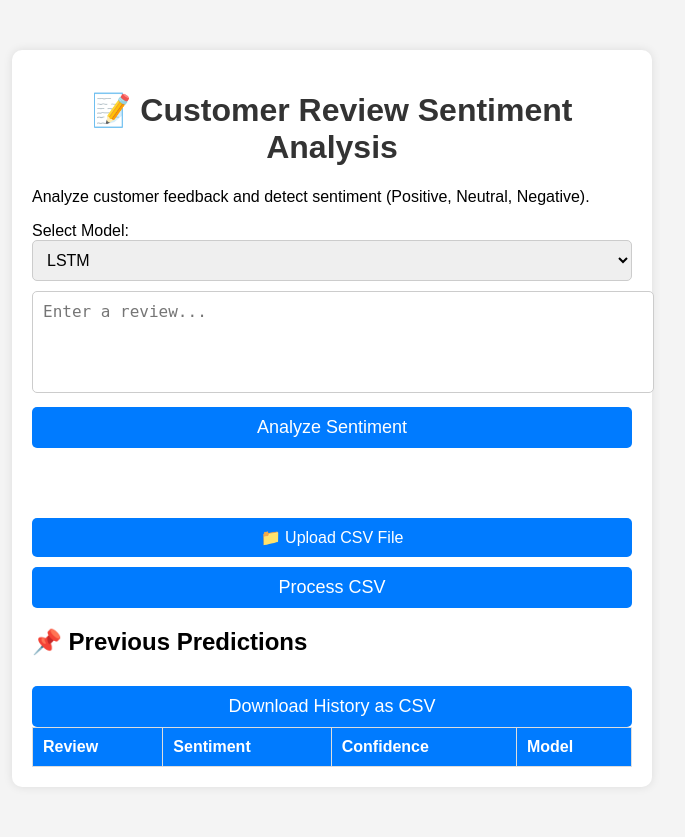
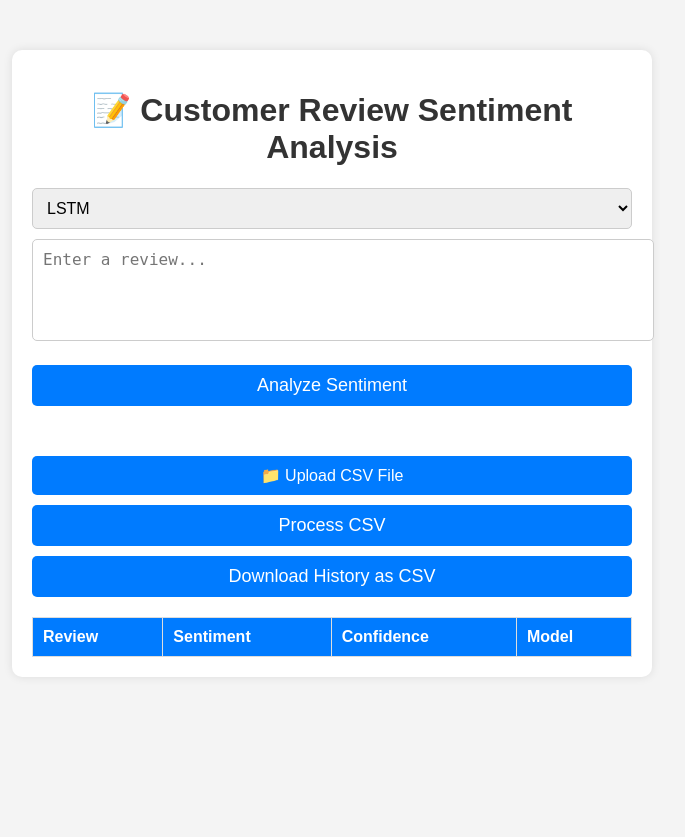
Before and after one commit to dagbolade/customer-review-sentiment, a Flask app: page / in a window 1280 px wide. Shown: the whole page, without its empty margins (308-993 px from the left). After the commit the page ends 657 px from the top, so only its background shows below. Run offline with Flask 3, Linux system fonts and the light colour scheme; lists and menus that the app fills with data are empty.

Commit message:
improved interface

```diff
--- a/templates/index.html
+++ b/templates/index.html
@@ -24,13 +24,16 @@
             text-align: center;
             color: #333;
         }
-        textarea {
+        textarea, select {
             width: 100%;
-            height: 80px;
             padding: 10px;
             font-size: 16px;
             border-radius: 5px;
             border: 1px solid #ccc;
+            margin-bottom: 10px;
+        }
+        textarea {
+            height: 80px;
             resize: none;
         }
         button {
@@ -55,40 +58,8 @@
             font-size: 18px;
             font-weight: bold;
         }
-        .positive {
-            background-color: #d4edda;
-            color: #155724;
-        }
-        .neutral {
-            background-color: #fff3cd;
-            color: #856404;
-        }
-        .negative {
-            background-color: #f8d7da;
-            color: #721c24;
-        }
-        .history {
-            margin-top: 20px;
-        }
-        .history table {
-            width: 100%;
-            border-collapse: collapse;
-        }
-        .history th, .history td {
-            border: 1px solid #ddd;
-            padding: 10px;
-            text-align: left;
-        }
-        .history th {
-            background-color: #007bff;
-            color: white;
-        }
-        .file-upload {
-            margin-top: 20px;
-        }
-        .file-upload input[type="file"] {
-            display: none;
-        }
+        .positive { background-color: #d4edda; color: #155724; }
+        .negative { background-color: #f8d7da; color: #721c24; }
         .file-upload label {
             display: block;
             padding: 10px;
@@ -98,8 +69,8 @@
             text-align: center;
             cursor: pointer;
         }
-        .file-upload label:hover {
-            background-color: #0056b3;
+        .file-upload input[type="file"] {
+            display: none;
         }
         .download-link {
             display: block;
@@ -108,39 +79,36 @@
             color: #007bff;
             text-decoration: none;
         }
-        .download-link:hover {
-            text-decoration: underline;
+        table {
+            width: 100%;
+            border-collapse: collapse;
+            margin-top: 20px;
         }
-        select {
-            width: 100%;
+        th, td {
+            border: 1px solid #ddd;
             padding: 10px;
-            font-size: 16px;
-            border-radius: 5px;
-            border: 1px solid #ccc;
-            margin-bottom: 10px;
+            text-align: left;
+        }
+        th {
+            background-color: #007bff;
+            color: white;
         }
     </style>
 </head>
 <body>
     <div class="container">
         <h1>📝 Customer Review Sentiment Analysis</h1>
-        <p>Analyze customer feedback and detect sentiment (Positive, Neutral, Negative).</p>
 
-        <!-- Model Selection Dropdown -->
-        <label for="model">Select Model:</label>
         <select id="model">
             <option value="LSTM">LSTM</option>
             <option value="BERT">BERT</option>
         </select>
 
-        <!-- Text Input for Single Review -->
         <textarea id="reviewInput" placeholder="Enter a review..."></textarea>
         <button onclick="analyzeSentiment()">Analyze Sentiment</button>
 
-        <!-- Result Display -->
         <div id="result" class="result"></div>
 
-        <!-- CSV File Upload -->
         <div class="file-upload">
             <label for="csvFile">📁 Upload CSV File</label>
             <input type="file" id="csvFile" accept=".csv">
@@ -148,10 +116,6 @@
             <a id="downloadLink" class="download-link" style="display: none;">Download Processed CSV</a>
         </div>
 
-        <!-- History Table -->
-        <div class="history">
-            <h2>📌 Previous Predictions</h2>
-            <!-- Add the Download History Button here -->
         <button onclick="downloadHistory()">Download History as CSV</button>
         <table>
             <thead>
@@ -165,70 +129,47 @@
             <tbody id="historyTable"></tbody>
         </table>
     </div>
-    </div>
 
     <script>
-        // Function predicting sentiment
-        function analyzeSentiment() {
-        const review = document.getElementById("reviewInput").value;
+        async function analyzeSentiment() {
+            const review = document.getElementById("reviewInput").value.trim();
             const model = document.getElementById("model").value;
             const resultDiv = document.getElementById("result");
 
-        if (!review.trim()) {
+            if (!review) {
                 alert("Please enter a review.");
                 return;
             }
 
-        // Show loading indicator
             resultDiv.textContent = "Analyzing...";
             resultDiv.className = "result";
 
-        // Instead of calling the FastAPI endpoint directly, use the Flask backend as a proxy
-        fetch("/analyze", {
+            try {
+                const response = await fetch("/analyze", {
                     method: "POST",
-            headers: {
-                "Content-Type": "application/json",
-            },
-            body: JSON.stringify({
-                text: review,
-                model: model
-            })
-        })
-        .then(response => {
-            console.log("Response status:", response.status);
-            if (!response.ok) {
-                return response.text().then(text => {
-                    throw new Error(`Server error (${response.status}): ${text}`);
+                    headers: { "Content-Type": "application/json" },
+                    body: JSON.stringify({ text: review, model: model })
                 });
+
+                if (!response.ok) throw new Error(await response.text());
+
+                const data = await response.json();
+                resultDiv.textContent = `Prediction: ${data.sentiment} (${(data.confidence * 100).toFixed(2)}%)`;
+                resultDiv.className = `result ${data.sentiment.toLowerCase()}`;
+
+                addToHistory(review, data.sentiment, data.confidence, model);
+            } catch (error) {
+                resultDiv.textContent = `Error: ${error.message}`;
+                resultDiv.className = "result negative";
             }
-            return response.json();
-        })
-        .then(data => {
-            console.log("Received data:", data);
+        }
 
-            // Display the prediction result
-            resultDiv.textContent = `Prediction: ${data.sentiment} (Confidence: ${(data.confidence * 100).toFixed(2)}%)`;
-            resultDiv.className = "result " + data.sentiment.toLowerCase();
-
-            // Add to history table
-            const historyTable = document.getElementById("historyTable");
-            const newRow = historyTable.insertRow(0);
-
-            const cell1 = newRow.insertCell(0);
-            const cell2 = newRow.insertCell(1);
-            const cell3 = newRow.insertCell(2);
-            const cell4 = newRow.insertCell(3);
-
-            cell1.textContent = review.length > 50 ? review.substring(0, 50) + "..." : review;
-            cell2.textContent = data.sentiment;
-            cell3.textContent = (data.confidence * 100).toFixed(2) + "%";
-            cell4.textContent = model;
-        })
-        .catch(error => {
-            console.error("Detailed error:", error);
-            resultDiv.textContent = "Error: " + error.message;
-            resultDiv.className = "result negative";
-        });
+        function addToHistory(review, sentiment, confidence, model) {
+            const row = document.getElementById("historyTable").insertRow(0);
+            row.insertCell(0).textContent = review.length > 50 ? `${review.substring(0, 50)}...` : review;
+            row.insertCell(1).textContent = sentiment;
+            row.insertCell(2).textContent = `${(confidence * 100).toFixed(2)}%`;
+            row.insertCell(3).textContent = model;
         }
 
         async function processCSV() {
@@ -237,73 +178,40 @@
             const resultDiv = document.getElementById("result");
             const downloadLink = document.getElementById("downloadLink");
 
-            // Reset UI state
+            if (!fileInput.files?.length) {
+                showError("Please select a CSV file");
+                return;
+            }
+
+            const file = fileInput.files[0];
+            if (!file.name.toLowerCase().endsWith('.csv')) {
+                showError("Only CSV files supported");
+                return;
+            }
+
             resultDiv.textContent = "Processing...";
             resultDiv.className = "result";
             downloadLink.style.display = "none";
 
-            // Validate file input
-            if (!fileInput.files || fileInput.files.length === 0) {
-                showError("Please select a CSV file first");
-                return;
-            }
-
-            const file = fileInput.files[0];
-
-            // Validate file type
-            if (!file.name.toLowerCase().endsWith('.csv')) {
-                showError("Only CSV files are supported");
-                return;
-            }
-
-            // Prepare form data
+            try {
                 const formData = new FormData();
                 formData.append("file", file);
                 formData.append("model", model);
 
-            try {
-                // Show processing status
-                resultDiv.textContent = "Analyzing CSV...";
-
                 const response = await fetch("/upload", {
                     method: "POST",
-                    body: formData,
-                    headers: {
-                        'X-Requested-With': 'XMLHttpRequest'
-                    }
+                    body: formData
                 });
 
-                // First check if the response is OK
-                if (!response.ok) {
-                    // Try to parse error response as JSON
-                    try {
-                        const errorData = await response.json();
-                        let errorMsg = errorData.message || "Processing failed";
+                if (!response.ok) throw new Error(await response.text());
 
-                        // Handle column detection errors specifically
-                        if (errorData.details?.received_columns) {
-                            errorMsg += `\n\nYour CSV contains these columns:\n${errorData.details.received_columns.join(', ')}`;
-                            errorMsg += `\n\nRequired columns should include: review, comment, text, or feedback`;
-                        }
-                        throw new Error(errorMsg);
-                    } catch (e) {
-                        // Fallback if error response isn't JSON
-                        throw new Error(`Server error: ${response.status} ${response.statusText}`);
-                    }
-                }
-
-                // Process successful response
                 const data = await response.json();
-
-                // Success case
-                resultDiv.textContent = data.message || "File processed successfully";
+                resultDiv.textContent = "File processed successfully";
                 resultDiv.className = "result positive";
                 downloadLink.href = data.download_url;
                 downloadLink.textContent = `Download ${data.filename}`;
                 downloadLink.style.display = "block";
-
             } catch (error) {
-                console.error("CSV Processing Error:", error);
                 showError(error.message);
             }
         }
@@ -312,38 +220,10 @@
             const resultDiv = document.getElementById("result");
             resultDiv.textContent = message;
             resultDiv.className = "result negative";
-            document.getElementById("downloadLink").style.display = "none";
         }
 
-
-        // Function to download history as CSV
         function downloadHistory() {
-            fetch("/download_history", {
-                method: "GET",
-            })
-            .then(response => {
-                if (!response.ok) {
-                    throw new Error(`Error: ${response.status}`);
-                }
-                return response.text(); // Get CSV as text
-            })
-            .then(csvData => {
-                // Create a Blob and download
-                const blob = new Blob([csvData], { type: "text/csv" });
-                const url = window.URL.createObjectURL(blob);
-                const a = document.createElement("a");
-                a.href = url;
-                a.download = "sentiment_history.csv";
-                document.body.appendChild(a);
-                a.click();
-                window.URL.revokeObjectURL(url);
-                document.body.removeChild(a);
-            })
-            .catch(error => {
-                console.error("Error:", error);
-                alert("Failed to download history: " + error.message);
-            });
-
+            window.location.href = "/download_history";
         }
     </script>
 </body>
```
Lines whose indentation alone changed are shown as unchanged.
